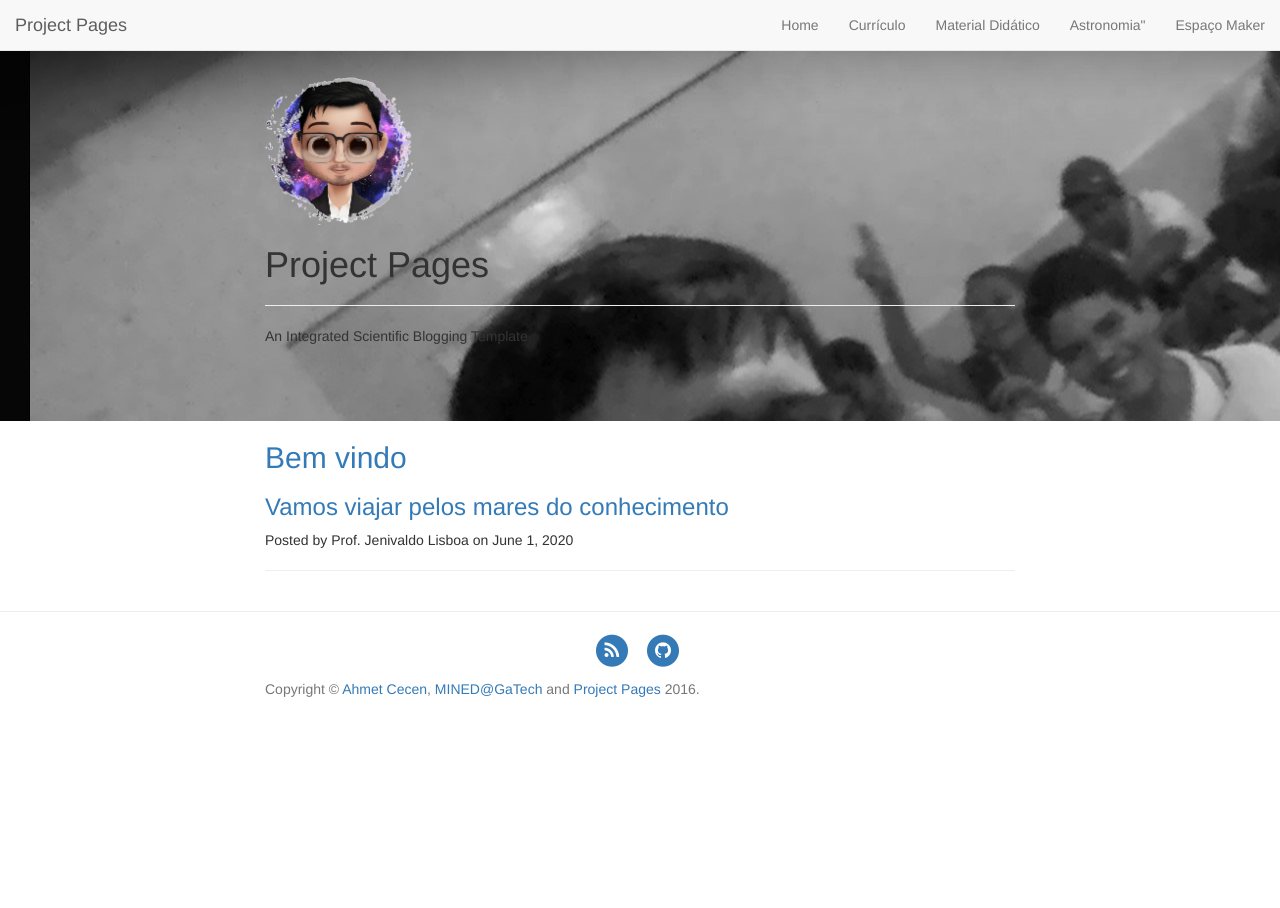
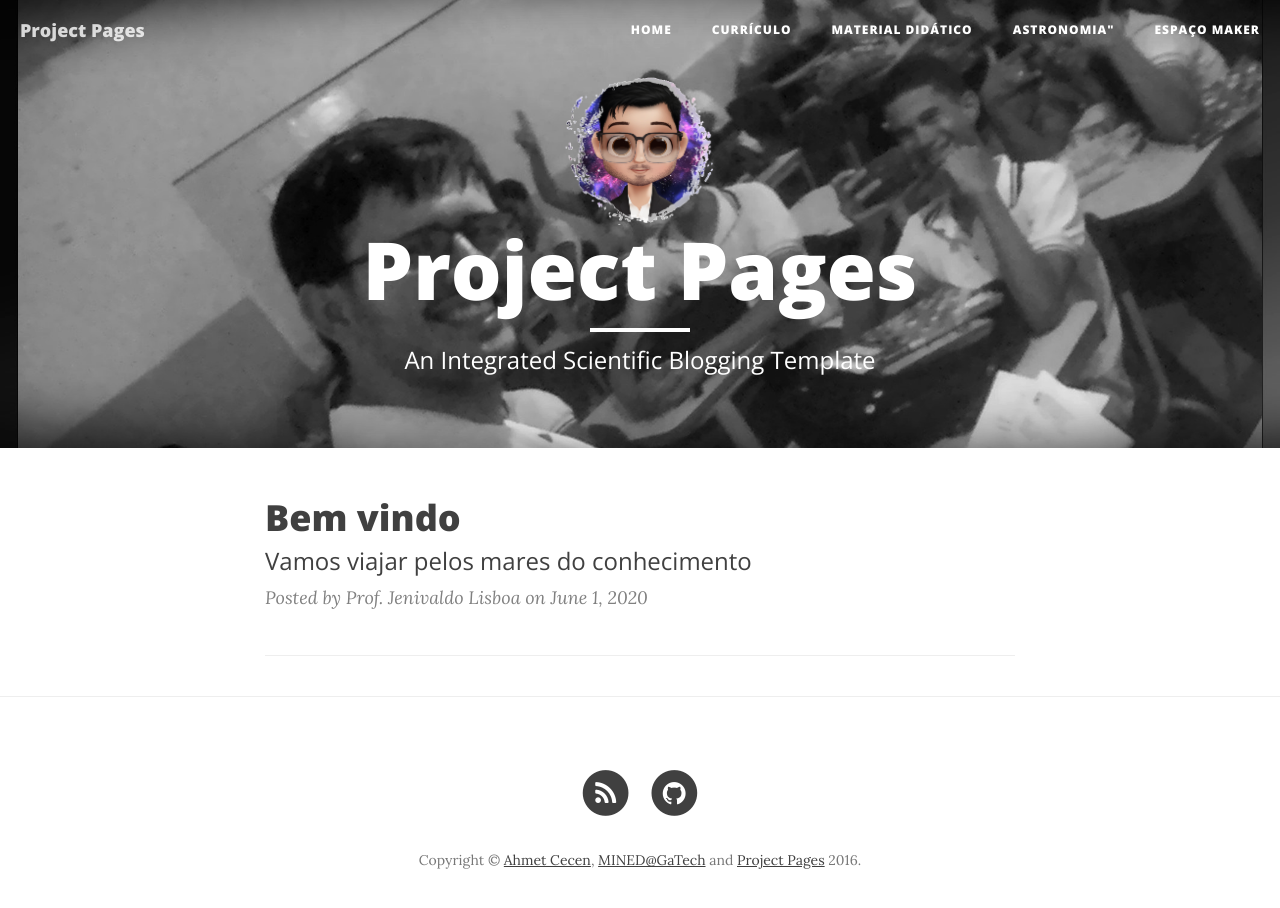
Before and after one commit to ProfJenivaldo/site1, a Jekyll site: the page built from index.html, in a window 1280 px wide and 936 px high. Shown: the top 908 px of the window. Built offline with Jekyll 4.4.1, drawn with Linux system fonts in a browser that asks for light colours; nearby versions of some CDN libraries; library files that are not in the unit come from our copies; the list of posts is cut into pages by our own code.

Commit message:
Update head.html

```diff
--- a/_includes/head.html
+++ b/_includes/head.html
@@ -16,19 +16,19 @@
 
     <title>{% if page.title %}{{ page.title }} - {{ site.title }}{% else %}{{ site.title }}{% endif %}</title>
 
-    <link rel="canonical" href="{{ page.url | replace:'index.html','' | prepend: site.baseurl | prepend: site.url }}">
+    <link rel="canonical" href="{{ page.url | replace:'index.html','' | prepend: site.baseurl }}">
 
     <!-- Bootstrap Core CSS -->
-    <link rel="stylesheet" href="{{ "/css/bootstrap.min.css" | prepend: site.baseurl | prepend: site.url }}">
+    <link rel="stylesheet" href="{{ "/css/bootstrap.min.css" | prepend: site.baseurl }}">
 
     <!-- Custom CSS -->
-    <link rel="stylesheet" href="{{ "/css/clean-blog.css" | prepend: site.baseurl | prepend: site.url }}">
+    <link rel="stylesheet" href="{{ "/css/clean-blog.css" | prepend: site.baseurl }}">
 
 	<!-- Adjust Colors -->
-    <link rel="stylesheet" href="{{ "/colorscheme.css" | prepend: site.baseurl | prepend: site.url }}">
+    <link rel="stylesheet" href="{{ "/colorscheme.css" | prepend: site.baseurl }}">
 
     <!-- Pygments Github CSS -->
-    <link rel="stylesheet" href="{{ "/css/syntax.css" | prepend: site.baseurl | prepend: site.url }}">
+    <link rel="stylesheet" href="{{ "/css/syntax.css" | prepend: site.baseurl }}">
 
     <!-- Custom Fonts -->
     <link href="https://maxcdn.bootstrapcdn.com/font-awesome/4.2.0/css/font-awesome.min.css" rel="stylesheet" type="text/css">
@@ -63,7 +63,7 @@
 	<script src="https://maxcdn.bootstrapcdn.com/bootstrap/3.3.5/js/bootstrap.min.js"></script>
 
 	<!-- Custom Theme JavaScript -->
-	<script src="{{ "/js/clean-blog.min.js " | prepend: site.baseurl | prepend: site.url }}"></script>
+	<script src="{{ "/js/clean-blog.min.js " | prepend: site.baseurl }}"></script>
 
 	{% include analytics.html %}
 
```
